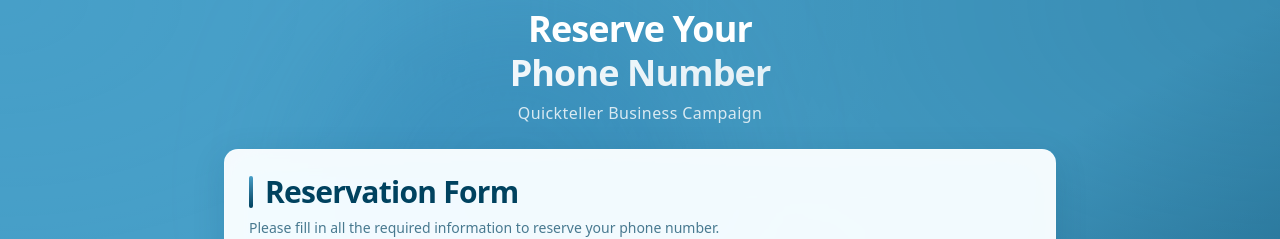
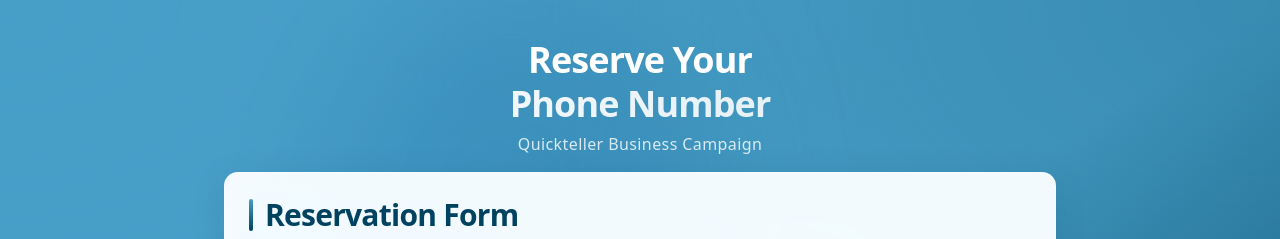
Before and after one commit to moxie99/phone-assessment, a Next.js app: page / in a window 1280 px wide. Shown: the top 239 px of the page. Built offline with nearby package versions, Linux system fonts and the light colour scheme; no server answers.

Commit message:
aligned view to allow user see all details

```diff
--- a/app/page.tsx
+++ b/app/page.tsx
@@ -1,9 +1,5 @@
 import { PhoneReservationForm } from "@/components/phone-reservation-form";
 
 export default function Home() {
-  return (
-    <div className="h-screen overflow-hidden">
-      <PhoneReservationForm />
-    </div>
-  );
+  return <PhoneReservationForm />;
 }
--- a/components/phone-reservation-form.tsx
+++ b/components/phone-reservation-form.tsx
@@ -374,14 +374,14 @@
   }
 
   return (
-    <div className="h-screen relative overflow-hidden bg-gradient-to-br from-[#479FC8] via-[#479FC8] to-[#00425F] flex flex-col">
+    <div className="min-h-screen relative bg-gradient-to-br from-[#479FC8] via-[#479FC8] to-[#00425F] flex flex-col">
       {/* Animated background elements */}
       <div className="absolute inset-0 gradient-mesh opacity-50"></div>
       <div className="absolute top-0 left-1/4 w-96 h-96 bg-[#479FC8] rounded-full mix-blend-multiply filter blur-3xl opacity-20 float-animation"></div>
       <div className="absolute bottom-0 right-1/4 w-96 h-96 bg-[#00425F] rounded-full mix-blend-multiply filter blur-3xl opacity-20 float-animation" style={{ animationDelay: '2s' }}></div>
 
-      <div className="flex-1 flex flex-col justify-center max-w-4xl mx-auto w-full px-4 sm:px-6 lg:px-8 py-4 sm:py-6 relative z-10 overflow-y-auto">
-        <div className="text-center mb-4 sm:mb-6 animate-in fade-in-0 slide-in-from-top-4 duration-500 flex-shrink-0">
+      <div className="flex-1 flex flex-col justify-start max-w-4xl mx-auto w-full px-4 sm:px-6 lg:px-8 py-4 sm:py-6 relative z-10 overflow-y-auto">
+        <div className="text-center mb-3 sm:mb-4 pt-2 sm:pt-4 animate-in fade-in-0 slide-in-from-top-4 duration-500 flex-shrink-0">
           <h1 className="text-2xl sm:text-3xl md:text-4xl font-extrabold text-white mb-1 sm:mb-2 tracking-tight">
             Reserve Your
             <span className="block mt-1 bg-gradient-to-r from-white to-white/80 bg-clip-text text-transparent">
```
